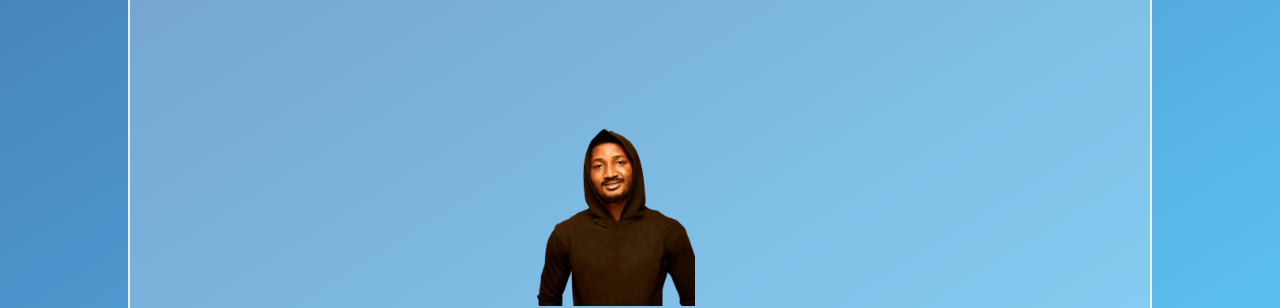
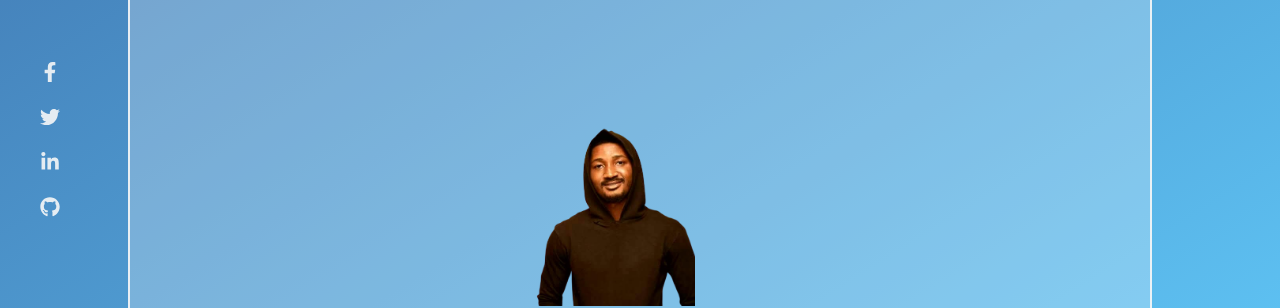
Before and after one commit to SharafaCode/Portfolio, a React (Vite) app: page / in a window 1280 px wide. Shown: the part 338-646 px from the top of the page. Built offline with nearby package versions, Linux system fonts and the light colour scheme; a web font is replaced by a local one.

Commit message:
change made

```diff
--- a/src/Components/hero/Hero.jsx
+++ b/src/Components/hero/Hero.jsx
@@ -1,5 +1,6 @@
 import React from 'react';
 import { BsArrowDown } from "react-icons/bs";
+import {FaFacebookF, FaTwitter, FaLinkedinIn, FaGithub } from "react-icons/fa";
 import './hero.css';
 import Header from '../header/Header';
 import BashImage from '../../assets/image.png';
@@ -71,6 +72,16 @@ const Hero = () => {
         </div>
 
 
+        <div className='social-media'>
+
+       < FaFacebookF/>
+       <FaTwitter/>
+       <FaLinkedinIn/>
+       <FaGithub />
+
+        </div>
+
+
       </div>
     </article>
 </section>
--- a/src/Components/hero/hero.css
+++ b/src/Components/hero/hero.css
@@ -73,6 +73,23 @@
     font-weight: 600;
     color: grey;
     letter-spacing: .01rem;
+}
+
+
+.social-media{
+    position: fixed;
+    top: 50%;
+    left: 0;
+    transform: translate(50%, 0%);
+    display: flex;
+    gap: 2.5rem;
+    flex-direction: column;
+    align-items: center;
+    justify-content: center;
+    margin-left: 3rem;
+    font-size: 2rem;
+    cursor: pointer;
+    color: #f7f7f7e5;
 }
 
 .image{
```
